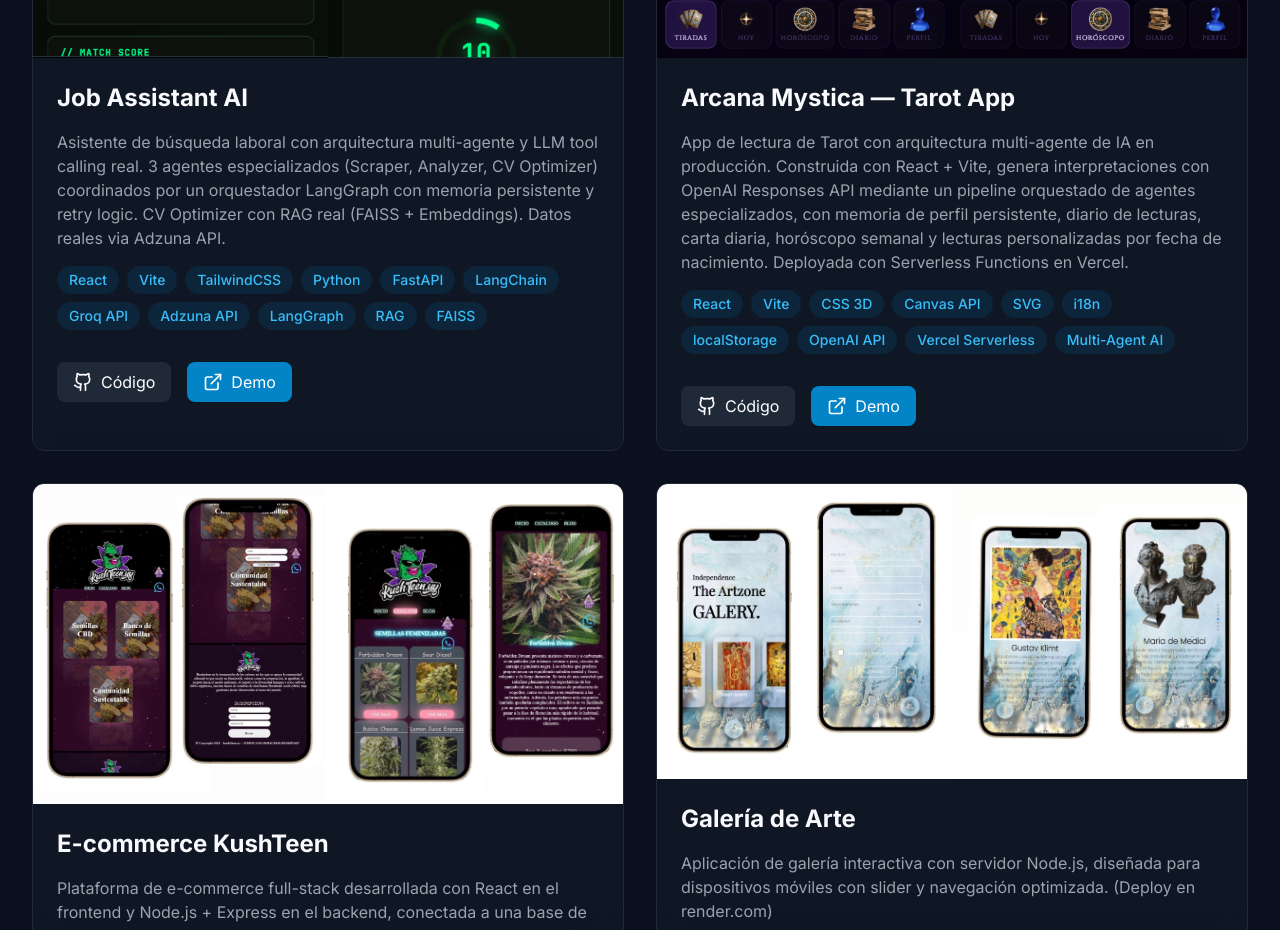
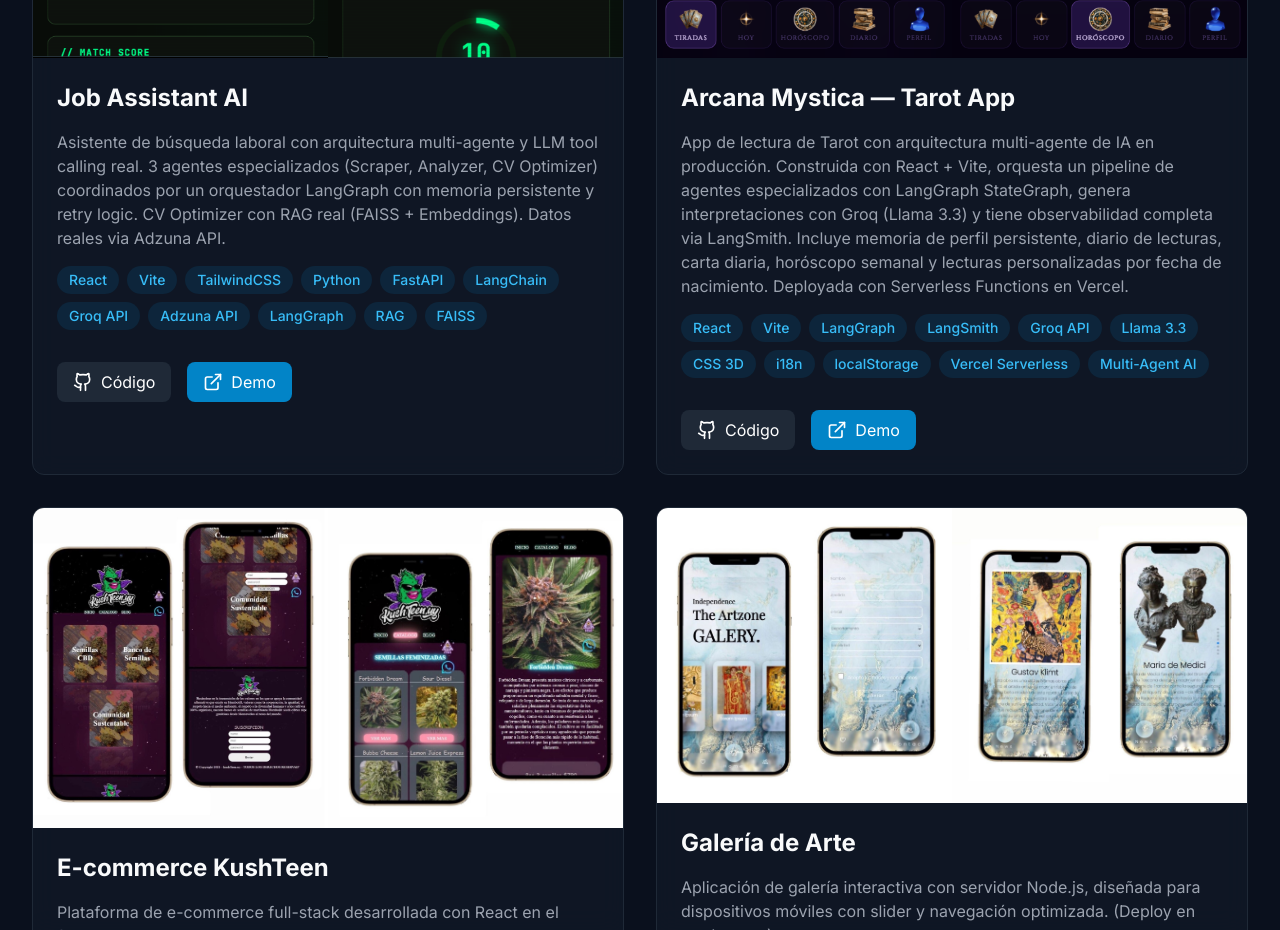
Before and after one commit to AndyV01/portfolio-nextjs, a Next.js app: page / in a window 1280 px wide. Shown: the part 3320-4250 px from the top of the page. Built offline with nearby package versions, Linux system fonts and the light colour scheme.

Commit message:
fix: update Arcana Mystica project description - LangGraph + Groq + LangSmith

```diff
--- a/src/components/Projects.tsx
+++ b/src/components/Projects.tsx
@@ -11,7 +11,7 @@ const Projects = () => {
 
   const projects = [
 
-     {
+    {
       title: 'Job Assistant AI',
       description: 'Asistente de búsqueda laboral con arquitectura multi-agente y LLM tool calling real. 3 agentes especializados (Scraper, Analyzer, CV Optimizer) coordinados por un orquestador LangGraph con memoria persistente y retry logic. CV Optimizer con RAG real (FAISS + Embeddings). Datos reales via Adzuna API.',
       tags: ['React', 'Vite', 'TailwindCSS', 'Python', 'FastAPI', 'LangChain', 'Groq API', 'Adzuna API', 'LangGraph', 'RAG', 'FAISS'],
@@ -21,13 +21,13 @@ const Projects = () => {
     },
     {
       title: 'Arcana Mystica — Tarot App',
-      description: 'App de lectura de Tarot con arquitectura multi-agente de IA en producción. Construida con React + Vite, genera interpretaciones con OpenAI Responses API mediante un pipeline orquestado de agentes especializados, con memoria de perfil persistente, diario de lecturas, carta diaria, horóscopo semanal y lecturas personalizadas por fecha de nacimiento. Deployada con Serverless Functions en Vercel.',
-      tags: ['React', 'Vite', 'CSS 3D', 'Canvas API', 'SVG', 'i18n', 'localStorage', 'OpenAI API', 'Vercel Serverless', 'Multi-Agent AI'],
+      description: 'App de lectura de Tarot con arquitectura multi-agente de IA en producción. Construida con React + Vite, orquesta un pipeline de agentes especializados con LangGraph StateGraph, genera interpretaciones con Groq (Llama 3.3) y tiene observabilidad completa via LangSmith. Incluye memoria de perfil persistente, diario de lecturas, carta diaria, horóscopo semanal y lecturas personalizadas por fecha de nacimiento. Deployada con Serverless Functions en Vercel.',
+      tags: ['React', 'Vite', 'LangGraph', 'LangSmith', 'Groq API', 'Llama 3.3', 'CSS 3D', 'i18n', 'localStorage', 'Vercel Serverless', 'Multi-Agent AI'],
       github: 'https://github.com/AndyV01/arcana-mystica',
       demo: 'https://arcana-mystica.vercel.app/',
       image: ['/projects/arcana03.png', '/projects/arcana04.png']
     },
-   {
+    {
       title: 'E-commerce KushTeen',
       description: 'Plataforma de e-commerce full-stack desarrollada con React en el frontend y Node.js + Express en el backend, conectada a una base de datos PostgreSQL gestionada mediante Sequelize ORM. La aplicación incluye catálogo dinámico de productos con diseño responsive mobile-first, carrito de compras con manejo de estado, autenticación de usuarios, sistema de suscripciones, sección de noticias/blog y chatbot integrado. Consume y gestiona datos a través de una API REST propia, aplicando separación de responsabilidades entre cliente y servidor. El proyecto implementa un pipeline de CI/CD con GitHub Actions que ejecuta instalación de dependencias, validación de código con ESLint, build automático y despliegue continuo, simulando un entorno de producción real y aplicando buenas prácticas modernas de desarrollo frontend.',
       tags: ['React', 'Node.js', 'Express', 'PostgreSQL', 'Sequelize'],
```
